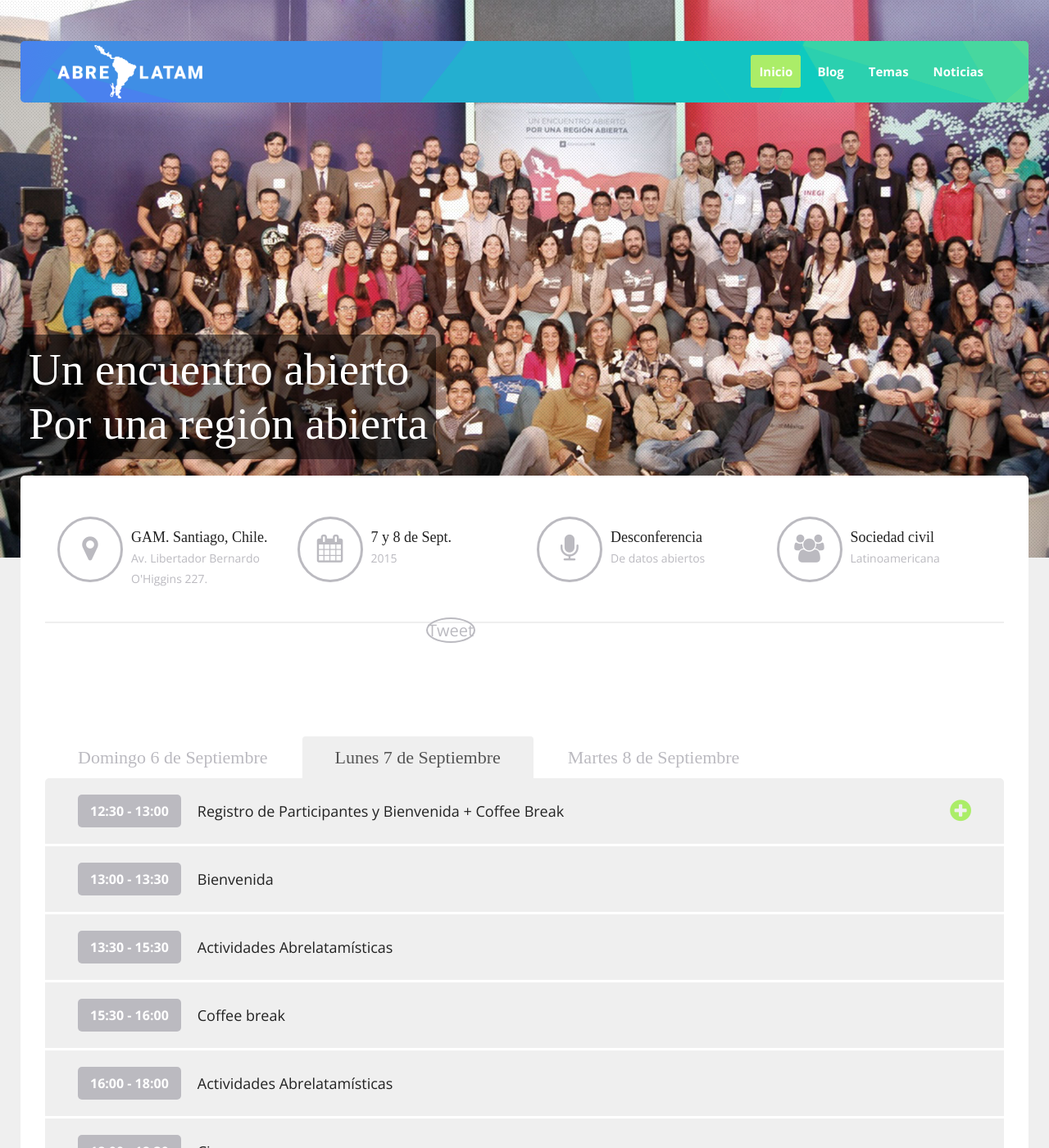
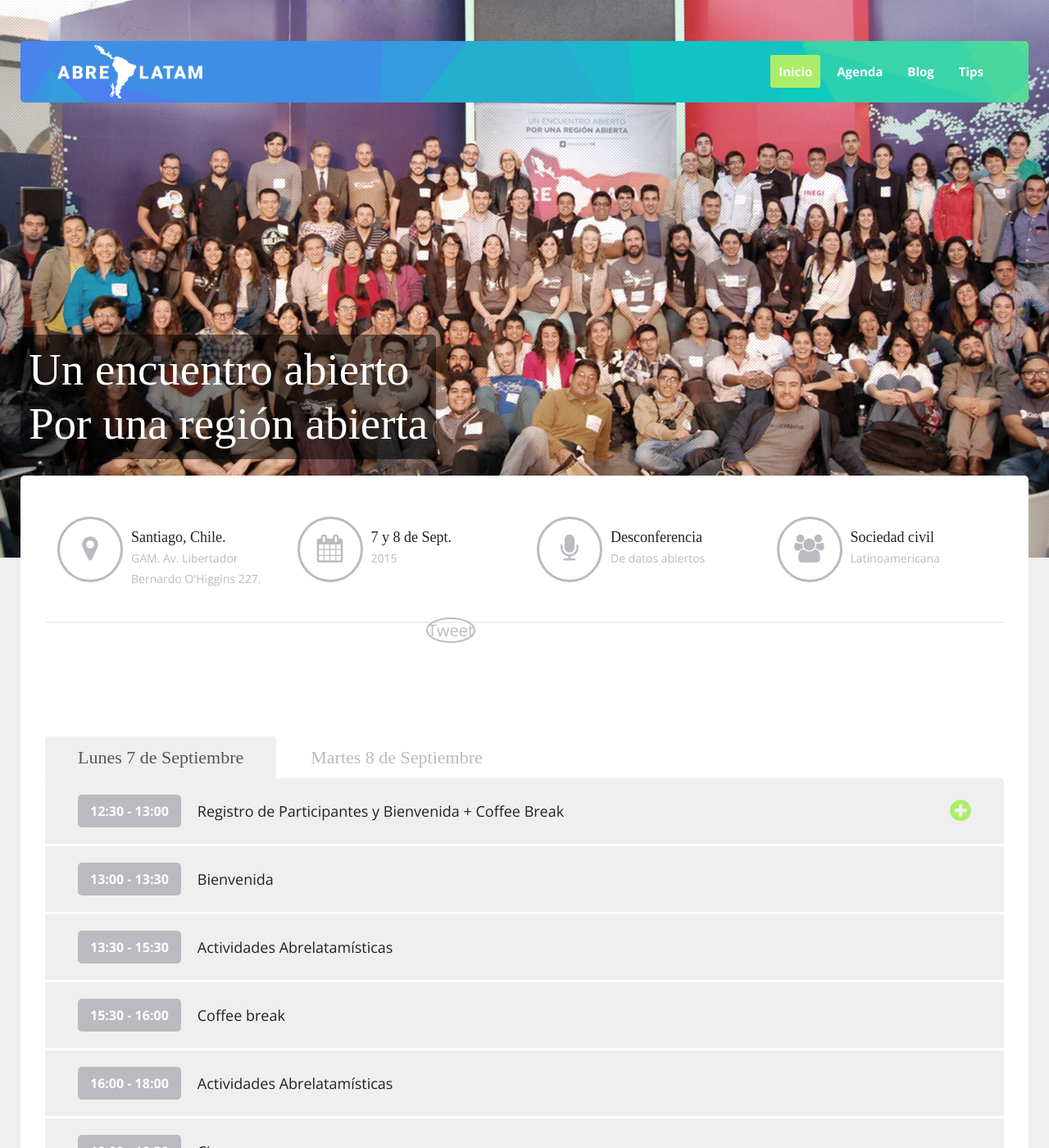
Before and after one commit to somosmas/abrelatam, a Jekyll site: the page built from index.html, in a window 1280 px wide and 1400 px high. Shown: the whole window at 82% size. Built offline with Jekyll 4.4.1, drawn with Linux system fonts in a browser that asks for light colours; some web fonts are replaced; comment, search, counter and statistics services are not loaded; some of the changed text lies outside the part shown.

Commit message:
Arregla menu y corrige dirección en mapa.

```diff
--- a/_includes/agenda.html
+++ b/_includes/agenda.html
@@ -4,26 +4,11 @@
 				<section id="schedule" class="row">
 						<div class="content-tabs">
 							<ul class="nav nav-tabs">
-							  <li><a href="#tab1" data-toggle="tab">Domingo 6 de Septiembre</a></li>
 							  <li class="active"><a href="#tab2" data-toggle="tab">Lunes 7 de Septiembre</a></li>
 							  <li><a href="#tab3" data-toggle="tab">Martes 8 de Septiembre</a></li>
 							</ul>
 
 							<div class="tab-content">
-								<div class="tab-pane" id="tab1">
-									<ul class="accordion-group">
-									    <li class="accordion">
-									        <a class="accordion-heading">
-									        	<time>20:00</time>
-									        	<h4 class="accordion-title">Salida a comer</h4>
-									        	<span class="fa fa-plus-circle pull-right"></span>
-									        </a>
-									        <div class="accordion-body">
-									        	Si llegaste antes, entonces súmate a una salida a comer que tendremos. Pronto estaremos comunicando las coordenadas.
-									        </div>
-									    </li>
-									</ul>
-								</div>
 								<div class="tab-pane active" id="tab2">
 									<ul class="accordion-group">
 									    <li class="accordion">
--- a/_includes/menu.html
+++ b/_includes/menu.html
@@ -21,9 +21,9 @@
 					<!--== Navigation Menu ==-->
 					<ul class="nav navbar-nav">
 						<li class="current"><a href="#header">Inicio</a></li>
+						<li><a href="#agenda">Agenda</a></li>
 						<li><a href="#blog">Blog</a></li>
-						<li><a href="#speakers">Temas</a></li>
-						<li><a href="#news">Noticias</a></li>
+						<li><a href="#tips">Tips</a></li>
 					</ul>
 
 				</div>
--- a/_includes/tips.html
+++ b/_includes/tips.html
@@ -1,4 +1,4 @@
-        <section id="faq" class="row">
+        <section id="tips" class="row">
           <div class="col-sm-6">
             <ul class="accordion-group">
                 <li class="accordion">
@@ -44,17 +44,6 @@
                 </li>
                 <li class="accordion">
                     <a class="accordion-heading">
-                      <h4 class="accordion-title">¿Cómo puedo participar?</h4>
-                      <span class="fa fa-plus-circle pull-right"></span>
-                    </a>
-                    <div class="accordion-body">
-                      <p>Ambos eventos esperan propuestas de sus participantes y eventualmente se comunicarán las formas en que los mismos pueden participar, sea presentando sesiones, paneles o formas no previstas. Lamentablemente ambos eventos tendrán un cupo de participantes máximo debido al espacio físico disponible.</p>
-                  <p><strong>¿Hay recursos para poder financiar participantes?</strong></p>
-                  <p>Existen algunos recursos aunque limitados. Tendremos más información en las próximas semanas.</p>
-                    </div>
-                </li>
-                <li class="accordion">
-                    <a class="accordion-heading">
                       <h4 class="accordion-title">Visas y Documentos</h4>
                       <span class="fa fa-plus-circle pull-right"></span>
                     </a>
@@ -94,10 +83,6 @@
                       <p>La propina es opcional en todos los servicios, sin embargo, se recomienda el 10%</p>
                     </div>
                 </li>
-            </ul>
-          </div>
-          <div class="col-sm-6">
-            <ul class="accordion-group">
                 <li class="accordion">
                     <a class="accordion-heading">
                       <h4 class="accordion-title">Salud e información fitosanitaria</h4>
@@ -111,6 +96,10 @@
                       <p><strong>Seguridad y peligros naturales:</strong> Los principales cuidados de seguridad están en las grandes ciudades –como en todas las de otros países del mundo–, por lo que se recomienda no salir con joyas, cámaras ni aparatos electrónicos a la vista, ya que puede ser víctima de un robo, especialmente de noche y en barrios o calles apartadas. Igual cosa si usas una mochila; no lleves cámaras fotográficas o de video o cualquier objeto de valor en el bolsillo exterior de ésta, especialmente en lugares con multitudes o en el transporte público urbano. Nunca cambies dólares u otra moneda en la calle; hazlo en las casas de cambio autorizadas. En caso de terremoto o temblores fuertes, conserva la calma. Si estás dentro de un edificio, quédate dentro; si estás fuera, permanece fuera. El entrar o salir de los edificios sólo puede causarte accidentes. Dentro de un edificio busca estructuras fuertes, bajo una mesa o cama, bajo el dintel de una puerta, junto a un pilar, pared maestra o en un rincón, y protege tu cabeza. Nunca huyas precipitadamente hacia la salida ni uses los ascensores. Si te encuentras en la calle, aléjate de cables eléctricos, cornisas, cristales y caídas de tejas.</p>
                     </div>
                 </li>
+            </ul>
+          </div>
+          <div class="col-sm-6">
+            <ul class="accordion-group">
                 <li class="accordion">
                     <a class="accordion-heading">
                       <h4 class="accordion-title">Horarios de servicio</h4>
--- a/index.html
+++ b/index.html
@@ -49,8 +49,8 @@ layout: default
 						<div class="event-info">
 							<div class="icon fa fa-map-marker"></div>
 							<div class="info">
-								<h3>GAM. Santiago, Chile.</h3>
-								<span>Av. Libertador Bernardo O'Higgins 227.</span>
+								<h3>Santiago, Chile.</h3>
+								<span>GAM. Av. Libertador Bernardo O'Higgins 227.</span>
 							</div>
 						</div>
 					</div>
--- a/js/main.js
+++ b/js/main.js
@@ -2,7 +2,7 @@
     "use strict";
 
     ///////////////////////////////////////////////////// Your
-    var venueAddress = "Liber Bernardo O'Higgins 227, Santiago"; // Venue
+    var venueAddress = "Libertador Bernardo O'Higgins 227, Providencia, Santiago, Chile"; // Venue
     var placeName = "Centro Gabriela Mistral";
     /////////////////////////////////////////////////// Adress
 
```
